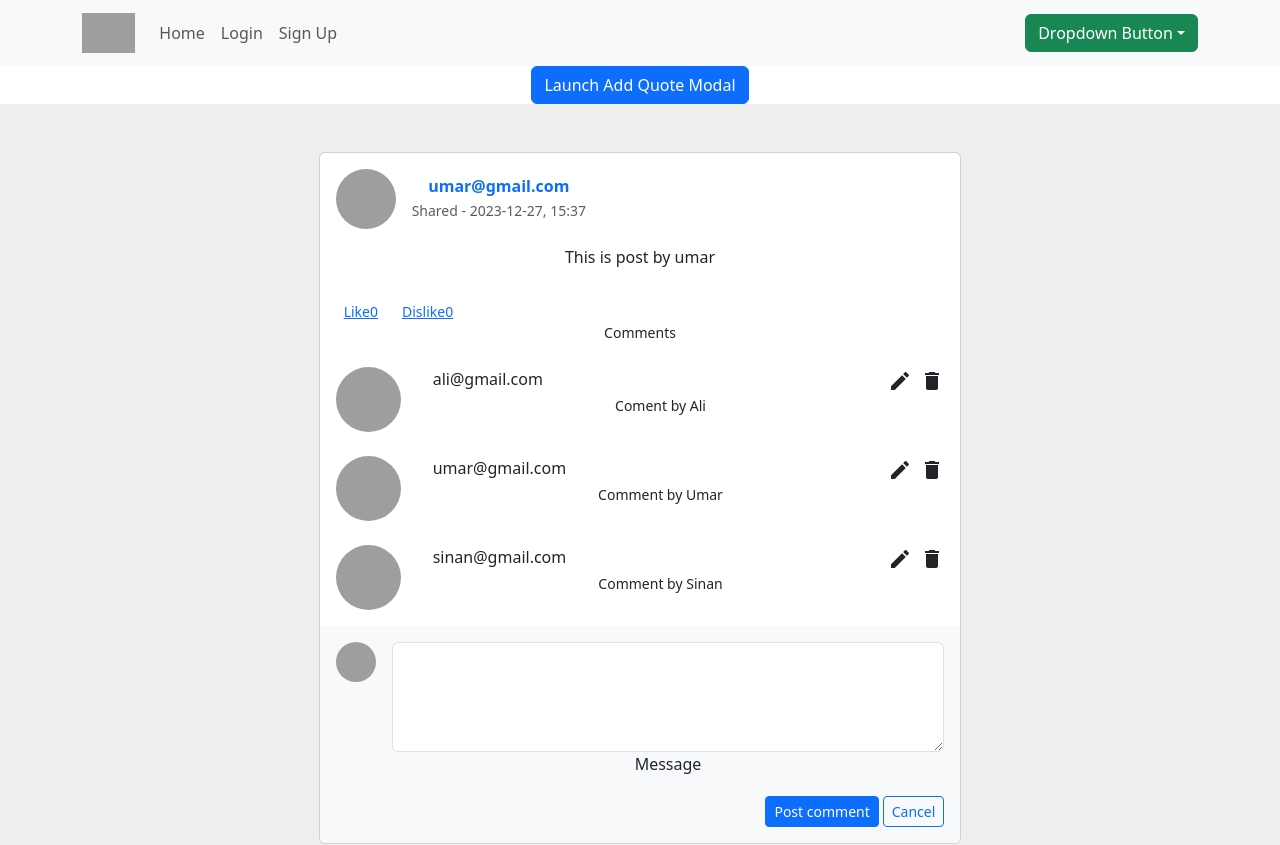
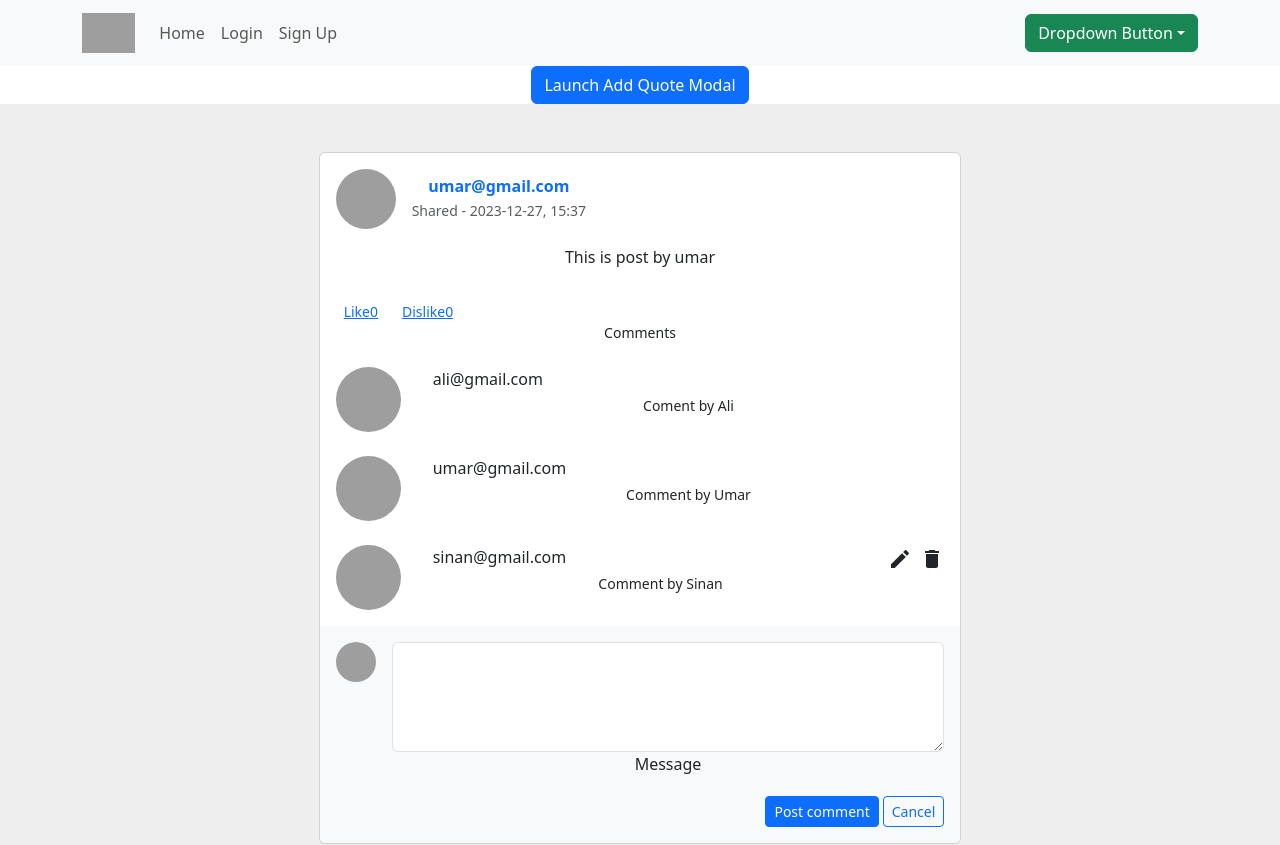
Before and after one commit to Sinan2022/magic-quote-generator, a React (Create React App) app: page /home in a window 1280 px wide. Shown: the top 845 px of the page. Built offline with nearby package versions, Linux system fonts and the light colour scheme; grey boxes are pictures that could not be loaded.

Commit message:
added check to edit comment

```diff
--- a/src/components/Cards/Comment.jsx
+++ b/src/components/Cards/Comment.jsx
@@ -12,6 +12,7 @@ const Comment = ({
   commentIndex,
   setQout,
   qoutes,
+  currentUser,
 }) => {
   const [showModal, setShowModal] = useState(false);
   const handleCloseModal = () => setShowModal(false);
@@ -89,10 +90,10 @@ const Comment = ({
           <p className="small mb-0">{comment}</p>
         </div>
       </div>
-      <span>
+      {(currentUser.email == name) && <span>
         <EditIcon onClick={handleShowModal} style={{ marginRight: "8px" }} />
         <DeleteIcon onClick={handleDeleteComment} />
-      </span>
+      </span>}
     </div>
   );
 };
--- a/src/components/CommentCard.jsx
+++ b/src/components/CommentCard.jsx
@@ -144,6 +144,7 @@ export default function CommentCard({
                     quoteIndex={qouteIndex}
                     setQout={setQout}
                     qoutes={qoutes}
+                    currentUser={user}
                   />
                 ))}
               </MDBCardBody>
```
